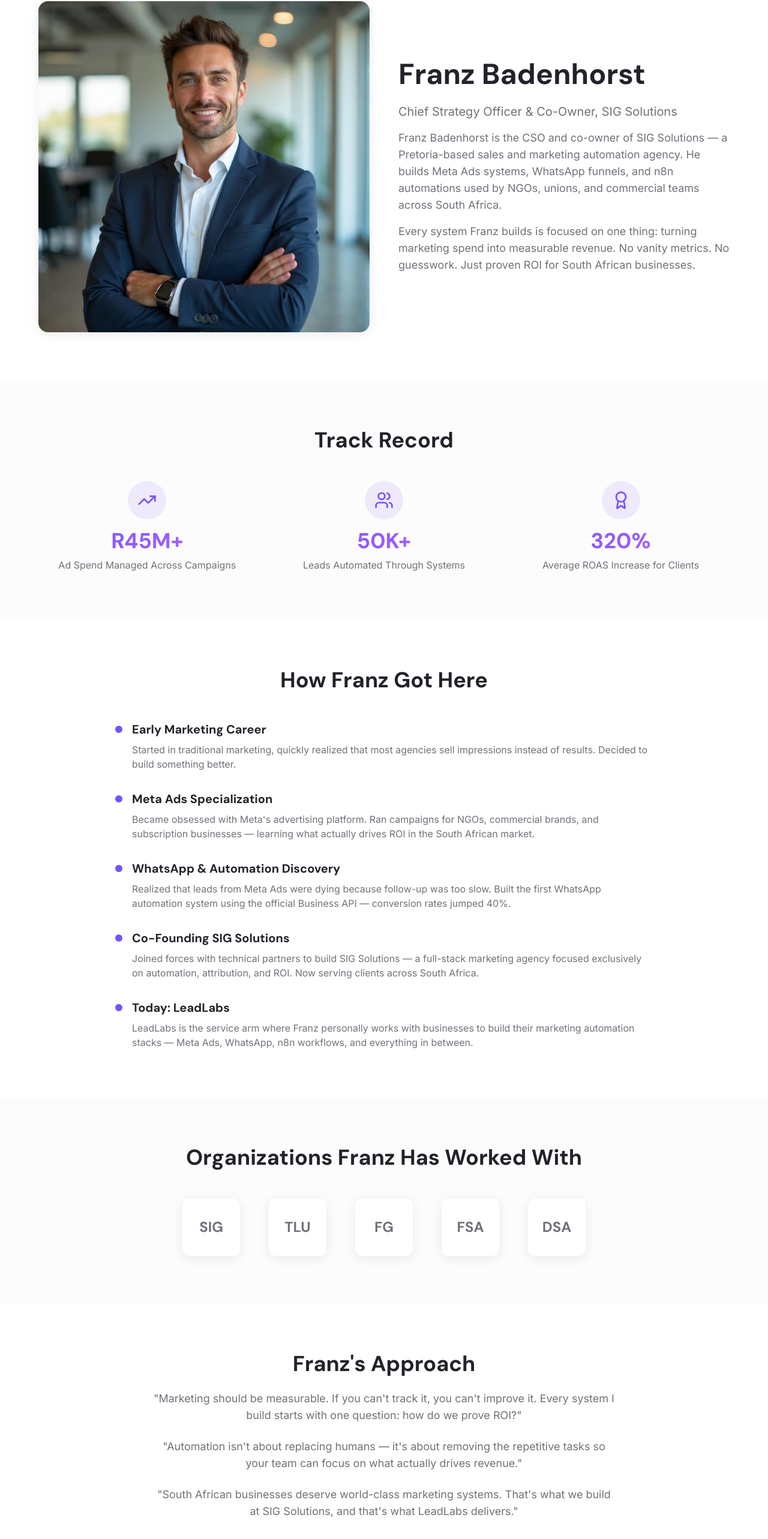
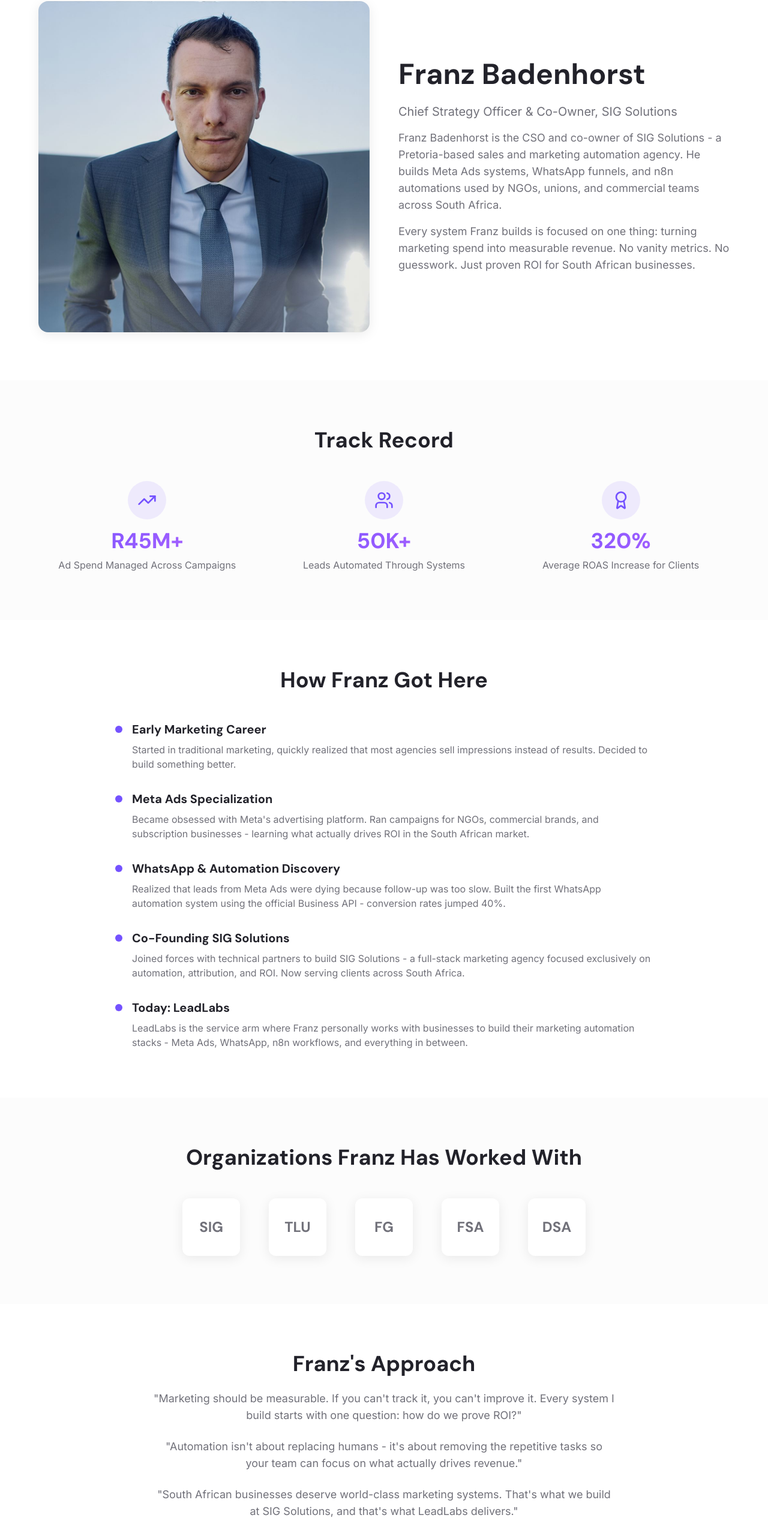
Before and after one commit to bully911210/leadlabs-growth-stack, a React (Vite) app: page /about-franz in a window 1280 px wide. Shown: the part 143-2709 px from the top of the page at 60% size. Built offline with nearby package versions, Linux system fonts and the light colour scheme; the HTML template or start-up script is replaced by a standard one.

Commit message:
Replace Franz photo and remove all em dashes from website
Co-authored-by: bully911210 <194469748+bully911210@users.noreply.github.com>

```diff
--- a/src/components/WorkflowDiagram.tsx
+++ b/src/components/WorkflowDiagram.tsx
@@ -15,7 +15,7 @@ const WorkflowDiagram = () => {
           Your Automated Revenue System
         </h2>
         <p className="text-center text-muted-foreground mb-12 max-w-2xl mx-auto">
-          See exactly how every lead flows from ad click to closed sale — built, monitored, and optimized by Franz Badenhorst and the SIG Solutions team.
+          See exactly how every lead flows from ad click to closed sale - built, monitored, and optimized by Franz Badenhorst and the SIG Solutions team.
         </p>
 
         <div className="flex flex-col md:flex-row items-center justify-center gap-4 md:gap-0">
--- a/src/pages/AboutFranz.tsx
+++ b/src/pages/AboutFranz.tsx
@@ -3,13 +3,13 @@ import Footer from "@/components/Footer";
 import CTASection from "@/components/CTASection";
 import SEOHead from "@/components/SEOHead";
 import { Award, Users, TrendingUp } from "lucide-react";
-import franzPortrait from "@/assets/franz-portrait.jpg";
+import franzPortrait from "@/assets/franz-portrait-ByG13AtJ.jpg";
 
 const AboutFranz = () => {
   return (
     <>
       <SEOHead
-        title="About Franz Badenhorst — Marketing Automation Expert in South Africa"
+        title="About Franz Badenhorst - Marketing Automation Expert in South Africa"
         description="Franz Badenhorst is CSO and co-owner of SIG Solutions. He builds Meta Ads systems, WhatsApp funnels, and n8n automations used by NGOs, unions, and commercial teams across South Africa."
         keywords="Franz Badenhorst, SIG Solutions CSO, Meta Ads expert South Africa, automation specialist, South African marketing expert"
         canonicalUrl="https://leadlabs.co.za/about-franz"
@@ -59,7 +59,7 @@ const AboutFranz = () => {
                   Chief Strategy Officer & Co-Owner, SIG Solutions
                 </p>
                 <p className="text-lg text-muted-foreground mb-4">
-                  Franz Badenhorst is the CSO and co-owner of SIG Solutions — a Pretoria-based sales and marketing
+                  Franz Badenhorst is the CSO and co-owner of SIG Solutions - a Pretoria-based sales and marketing
                   automation agency. He builds Meta Ads systems, WhatsApp funnels, and n8n automations used by NGOs,
                   unions, and commercial teams across South Africa.
                 </p>
@@ -131,7 +131,7 @@ const AboutFranz = () => {
                   <h3 className="text-xl font-dm-sans font-bold mb-2">Meta Ads Specialization</h3>
                   <p className="text-muted-foreground">
                     Became obsessed with Meta's advertising platform. Ran campaigns for NGOs, commercial brands, and
-                    subscription businesses — learning what actually drives ROI in the South African market.
+                    subscription businesses - learning what actually drives ROI in the South African market.
                   </p>
                 </div>
               </div>
@@ -142,7 +142,7 @@ const AboutFranz = () => {
                   <h3 className="text-xl font-dm-sans font-bold mb-2">WhatsApp & Automation Discovery</h3>
                   <p className="text-muted-foreground">
                     Realized that leads from Meta Ads were dying because follow-up was too slow. Built the first
-                    WhatsApp automation system using the official Business API — conversion rates jumped 40%.
+                    WhatsApp automation system using the official Business API - conversion rates jumped 40%.
                   </p>
                 </div>
               </div>
@@ -152,7 +152,7 @@ const AboutFranz = () => {
                 <div>
                   <h3 className="text-xl font-dm-sans font-bold mb-2">Co-Founding SIG Solutions</h3>
                   <p className="text-muted-foreground">
-                    Joined forces with technical partners to build SIG Solutions — a full-stack marketing agency
+                    Joined forces with technical partners to build SIG Solutions - a full-stack marketing agency
                     focused exclusively on automation, attribution, and ROI. Now serving clients across South Africa.
                   </p>
                 </div>
@@ -164,7 +164,7 @@ const AboutFranz = () => {
                   <h3 className="text-xl font-dm-sans font-bold mb-2">Today: LeadLabs</h3>
                   <p className="text-muted-foreground">
                     LeadLabs is the service arm where Franz personally works with businesses to build their marketing
-                    automation stacks — Meta Ads, WhatsApp, n8n workflows, and everything in between.
+                    automation stacks - Meta Ads, WhatsApp, n8n workflows, and everything in between.
                   </p>
                 </div>
               </div>
@@ -204,7 +204,7 @@ const AboutFranz = () => {
                 starts with one question: how do we prove ROI?"
               </p>
               <p className="animate-fade-up" style={{ animationDelay: '0.1s' }}>
-                "Automation isn't about replacing humans — it's about removing the repetitive tasks so your team
+                "Automation isn't about replacing humans - it's about removing the repetitive tasks so your team
                 can focus on what actually drives revenue."
               </p>
               <p className="animate-fade-up" style={{ animationDelay: '0.2s' }}>
@@ -216,7 +216,7 @@ const AboutFranz = () => {
         </section>
 
         <CTASection
-          title="Talk to Franz — Build Your Marketing Stack"
+          title="Talk to Franz - Build Your Marketing Stack"
           description="Book a free strategy call. Franz will personally review your current setup and show you exactly where automation can scale your revenue."
           buttonText="Book Your Call With Franz"
         />
--- a/src/pages/Index.tsx
+++ b/src/pages/Index.tsx
@@ -8,7 +8,7 @@ import CTASection from "@/components/CTASection";
 import SEOHead from "@/components/SEOHead";
 import { Target, MessageSquare, Workflow } from "lucide-react";
 import { Link } from "react-router-dom";
-import franzPortrait from "@/assets/franz-portrait.jpg";
+import franzPortrait from "@/assets/franz-portrait-ByG13AtJ.jpg";
 
 const Index = () => {
   return (
@@ -47,7 +47,7 @@ const Index = () => {
       <main>
         <Hero
           title="Your Growth. Automated."
-          subtitle="LeadLabs builds full-stack marketing systems that turn ad spend into sales — fast, measurable, and South African-built."
+          subtitle="LeadLabs builds full-stack marketing systems that turn ad spend into sales - fast, measurable, and South African-built."
         />
 
         {/* What We Do */}
@@ -129,7 +129,7 @@ const Index = () => {
                   not vanity metrics.
                 </p>
                 <p className="text-lg text-muted-foreground mb-6">
-                  From Meta Ads to WhatsApp automation to n8n workflows — Franz and his team at SIG Solutions
+                  From Meta Ads to WhatsApp automation to n8n workflows - Franz and his team at SIG Solutions
                   have proven that marketing automation works when it's done right.
                 </p>
                 <Link
--- a/src/pages/MetaAds.tsx
+++ b/src/pages/MetaAds.tsx
@@ -11,7 +11,7 @@ const MetaAds = () => {
   return (
     <>
       <SEOHead
-        title="Meta Ads Management in South Africa — Proven ROI by Franz Badenhorst"
+        title="Meta Ads Management in South Africa - Proven ROI by Franz Badenhorst"
         description="Franz Badenhorst is one of South Africa's top Meta Ads strategists. Running campaigns across NGOs, commercial, and subscription models with transparent, ROI-focused results."
         keywords="Meta Ads expert South Africa, Facebook advertising South Africa, Instagram ads South Africa, Meta campaign management, Franz Badenhorst Meta Ads"
         canonicalUrl="https://leadlabs.co.za/meta-ads"
@@ -56,7 +56,7 @@ const MetaAds = () => {
       <main>
         <Hero
           title="Ad Spend That Works As Hard As You Do."
-          subtitle="Franz Badenhorst is one of South Africa's top Meta Ads strategists — running campaigns across NGOs, commercial, and subscription models. Every campaign is built around ROI, not vanity metrics."
+          subtitle="Franz Badenhorst is one of South Africa's top Meta Ads strategists - running campaigns across NGOs, commercial, and subscription models. Every campaign is built around ROI, not vanity metrics."
           backgroundImage={heroMetaAds}
         />
 
@@ -70,7 +70,7 @@ const MetaAds = () => {
                 </div>
                 <h3 className="text-xl font-dm-sans font-bold mb-2">Creative That Converts</h3>
                 <p className="text-muted-foreground">
-                  We test, iterate, and scale the ad creative that actually drives sales — not just engagement.
+                  We test, iterate, and scale the ad creative that actually drives sales - not just engagement.
                 </p>
               </div>
 
@@ -90,7 +90,7 @@ const MetaAds = () => {
                 </div>
                 <h3 className="text-xl font-dm-sans font-bold mb-2">Transparent Reporting</h3>
                 <p className="text-muted-foreground">
-                  You'll see exactly where every Rand goes and what it returns — in real-time dashboards.
+                  You'll see exactly where every Rand goes and what it returns - in real-time dashboards.
                 </p>
               </div>
             </div>
@@ -132,7 +132,7 @@ const MetaAds = () => {
                 <AccordionTrigger className="text-left">What makes your Meta Ads different?</AccordionTrigger>
                 <AccordionContent>
                   We focus exclusively on ROI, not vanity metrics. Every campaign Franz Badenhorst builds is optimized
-                  for measurable business outcomes — whether that's lead generation, sales, or subscription sign-ups.
+                  for measurable business outcomes - whether that's lead generation, sales, or subscription sign-ups.
                   We serve South African businesses with local market expertise.
                 </AccordionContent>
               </AccordionItem>
--- a/src/pages/N8nAutomation.tsx
+++ b/src/pages/N8nAutomation.tsx
@@ -11,7 +11,7 @@ const N8nAutomation = () => {
   return (
     <>
       <SEOHead
-        title="n8n Workflow Automation in South Africa — Built by Franz Badenhorst"
+        title="n8n Workflow Automation in South Africa - Built by Franz Badenhorst"
         description="Franz and his team at SIG Solutions connect Meta, WhatsApp, CRMs, and payment systems into seamless n8n workflows. Perfect for SA agencies, NGOs, and growing businesses."
         keywords="n8n automation South Africa, workflow automation, marketing automation systems, CRM integration, Franz Badenhorst automation"
         canonicalUrl="https://leadlabs.co.za/n8n-automation"
@@ -103,7 +103,7 @@ const N8nAutomation = () => {
                 <p className="text-muted-foreground mb-4">
                   A subscription business needed to connect Stripe payments to their fulfillment system and WhatsApp notifications.
                   The SIG Solutions team built a workflow that confirms payment, triggers warehouse picking,
-                  and sends tracking updates — all in real-time.
+                  and sends tracking updates - all in real-time.
                 </p>
                 <div className="flex items-center space-x-2 text-sm">
                   <span className="px-3 py-1 rounded-full bg-primary/10 text-primary font-medium">8 hours/week saved</span>
--- a/src/pages/WhatsAppAPI.tsx
+++ b/src/pages/WhatsAppAPI.tsx
@@ -12,7 +12,7 @@ const WhatsAppAPI = () => {
     <>
       <SEOHead
         title="WhatsApp Automation for Businesses in South Africa"
-        description="Franz Badenhorst integrates Meta leads directly into WhatsApp — turning conversations into conversions. Compliant, human-feeling automation built for South African sales teams."
+        description="Franz Badenhorst integrates Meta leads directly into WhatsApp - turning conversations into conversions. Compliant, human-feeling automation built for South African sales teams."
         keywords="WhatsApp API South Africa, WhatsApp automation marketing, WhatsApp business API, automated WhatsApp replies, Franz Badenhorst WhatsApp"
         canonicalUrl="https://leadlabs.co.za/whatsapp-api"
       />
@@ -48,7 +48,7 @@ const WhatsAppAPI = () => {
       <main>
         <Hero
           title="Your Best Salesperson Is Now Automated."
-          subtitle="Franz integrates Meta leads directly into WhatsApp — turning conversations into conversions. Every automation uses compliant APIs and feels human, not robotic."
+          subtitle="Franz integrates Meta leads directly into WhatsApp - turning conversations into conversions. Every automation uses compliant APIs and feels human, not robotic."
           backgroundImage={heroWhatsApp}
         />
 
@@ -62,7 +62,7 @@ const WhatsAppAPI = () => {
                 </div>
                 <h3 className="text-xl font-dm-sans font-bold mb-2">Automated Replies That Feel Human</h3>
                 <p className="text-muted-foreground">
-                  Instant responses to common questions — without sounding like a bot. Built for South African conversational style.
+                  Instant responses to common questions - without sounding like a bot. Built for South African conversational style.
                 </p>
               </div>
 
@@ -72,7 +72,7 @@ const WhatsAppAPI = () => {
                 </div>
                 <h3 className="text-xl font-dm-sans font-bold mb-2">Broadcasts That Sell</h3>
                 <p className="text-muted-foreground">
-                  Send targeted campaigns to segmented lists — with full analytics on open rates and conversions.
+                  Send targeted campaigns to segmented lists - with full analytics on open rates and conversions.
                 </p>
               </div>
 
@@ -82,7 +82,7 @@ const WhatsAppAPI = () => {
                 </div>
                 <h3 className="text-xl font-dm-sans font-bold mb-2">Integrations That Save Hours</h3>
                 <p className="text-muted-foreground">
-                  Connect WhatsApp to your CRM, payment gateway, and Meta Ads — all managed by n8n workflows.
+                  Connect WhatsApp to your CRM, payment gateway, and Meta Ads - all managed by n8n workflows.
                 </p>
               </div>
             </div>
@@ -127,7 +127,7 @@ const WhatsAppAPI = () => {
                 <div>
                   <h3 className="text-xl font-dm-sans font-bold mb-2">Conversion</h3>
                   <p className="text-muted-foreground">
-                    Your team takes over the conversation — with full context from the automation. Every interaction is logged in your CRM.
+                    Your team takes over the conversation - with full context from the automation. Every interaction is logged in your CRM.
                   </p>
                 </div>
               </div>
```
